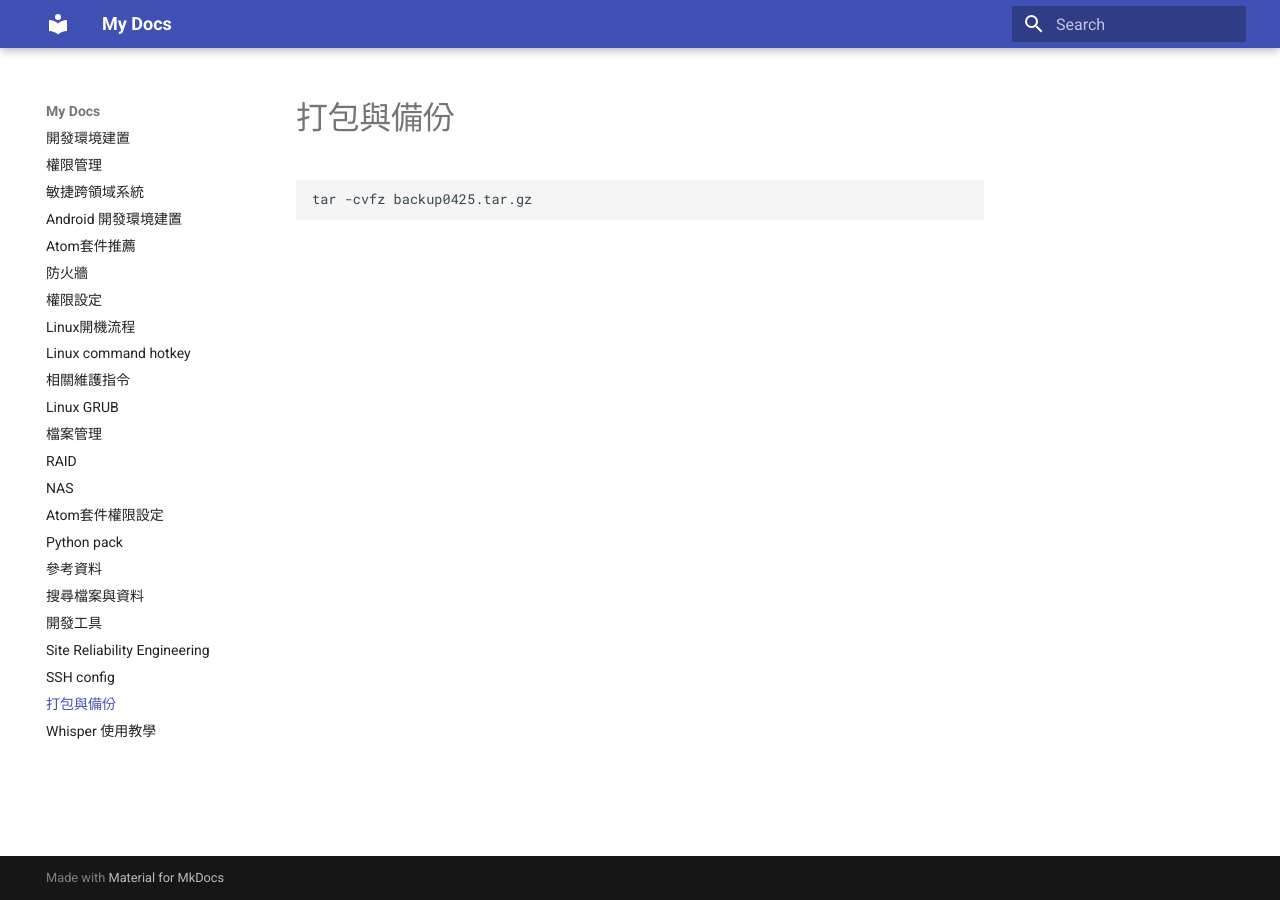
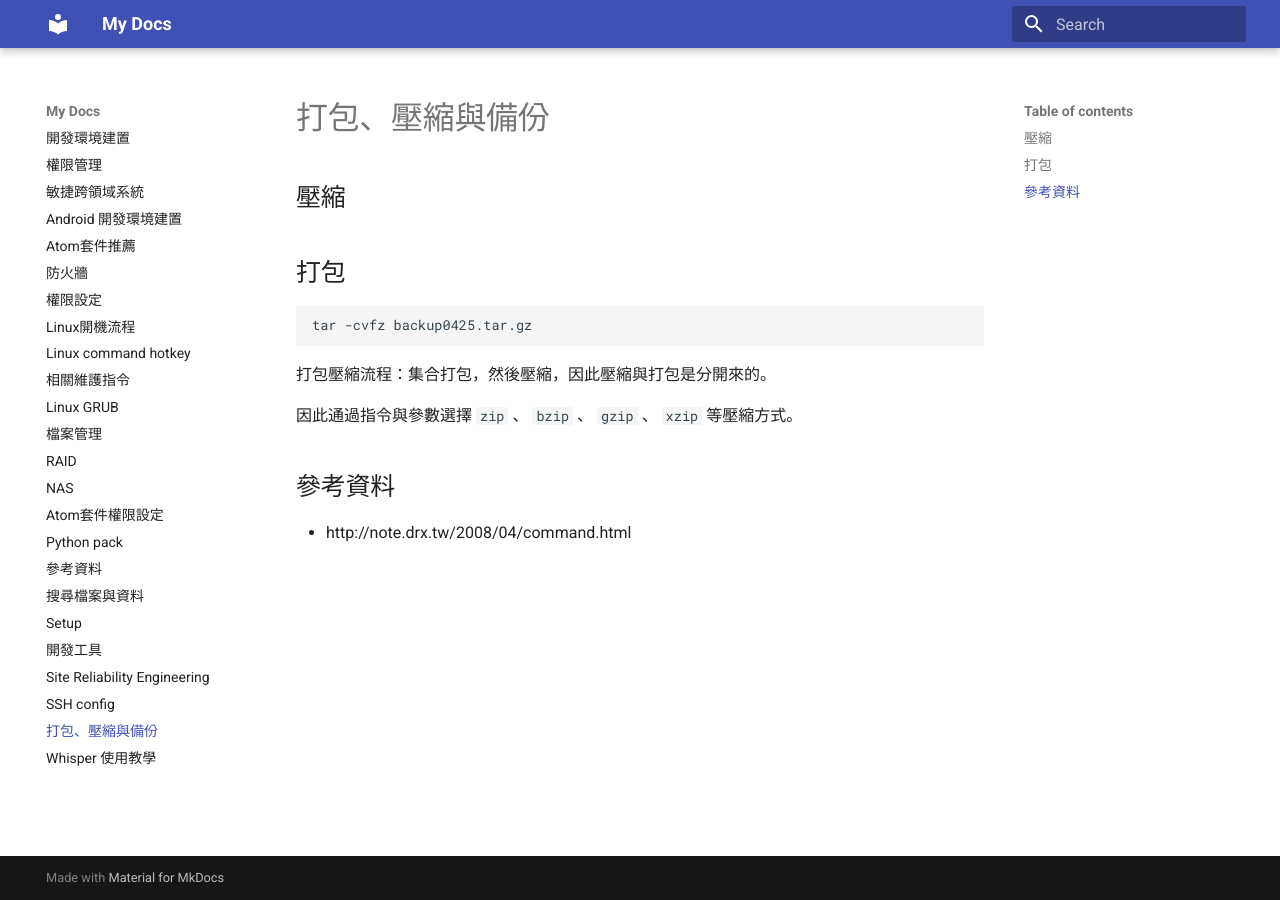
Before and after one commit to TSVS-Special-Topic-Group/Development-Environment-Build, an MkDocs documentation site: the page built from docs/tar-backup.md, in a window 1280 px wide. Built offline with MkDocs 1.6.1 and Material for MkDocs 9.7.7, drawn with Linux system fonts in a browser that asks for light colours.

Commit message:
更新筆記

````diff
--- a/docs/tar-backup.md
+++ b/docs/tar-backup.md
@@ -1,5 +1,17 @@
-# 打包與備份
+# 打包、壓縮與備份
+
+## 壓縮
+
+## 打包
 
 ```bash
 tar -cvfz backup0425.tar.gz
 ```
+
+打包壓縮流程：集合打包，然後壓縮，因此壓縮與打包是分開來的。
+
+因此通過指令與參數選擇 `zip` 、 `bzip` 、 `gzip` 、 `xzip` 等壓縮方式。
+
+## 參考資料
+
+- http://note.drx.tw/2008/04/command.html
````
Also changed, not shown: docs/firewall.md (+3 -1 lines), docs/setup.md (added).
